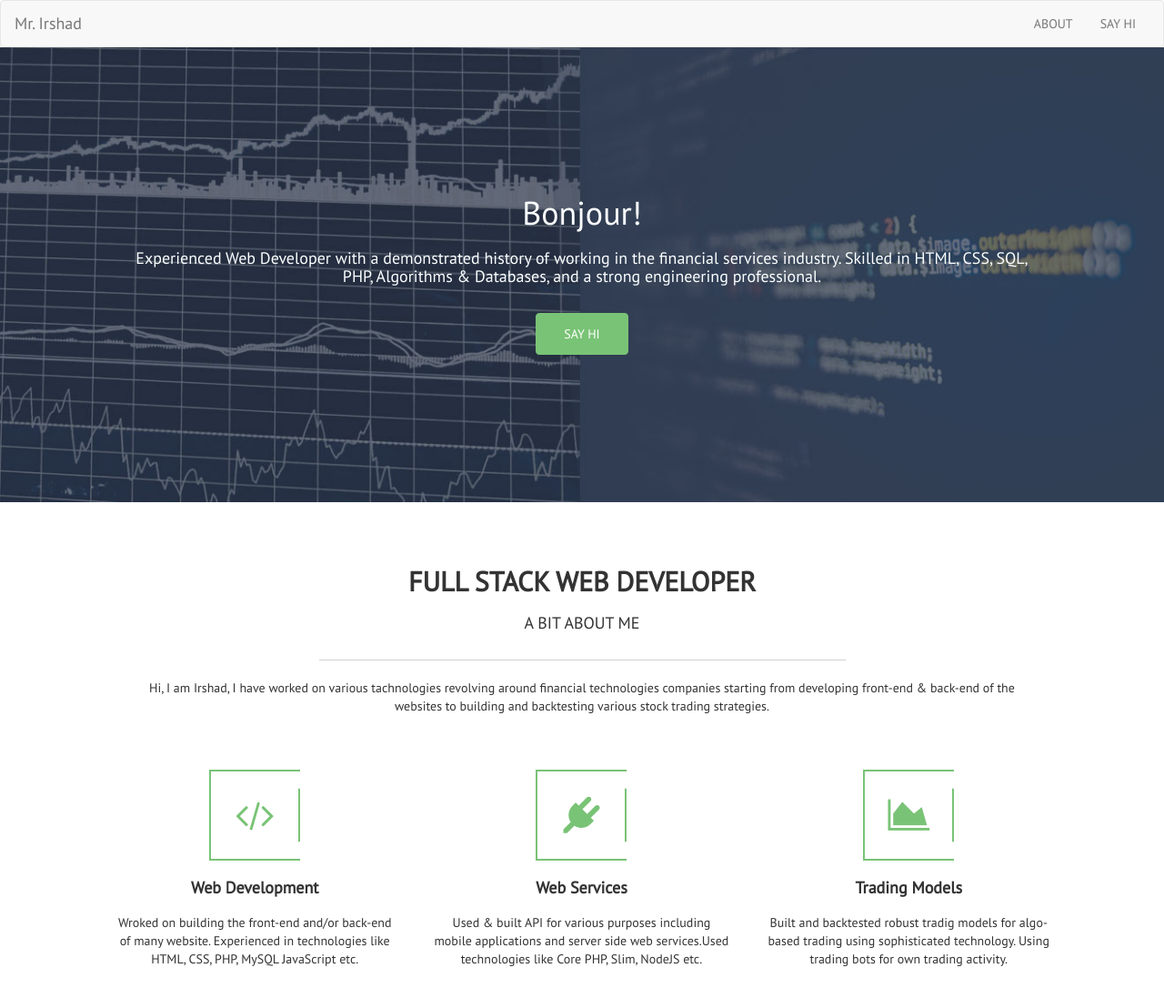
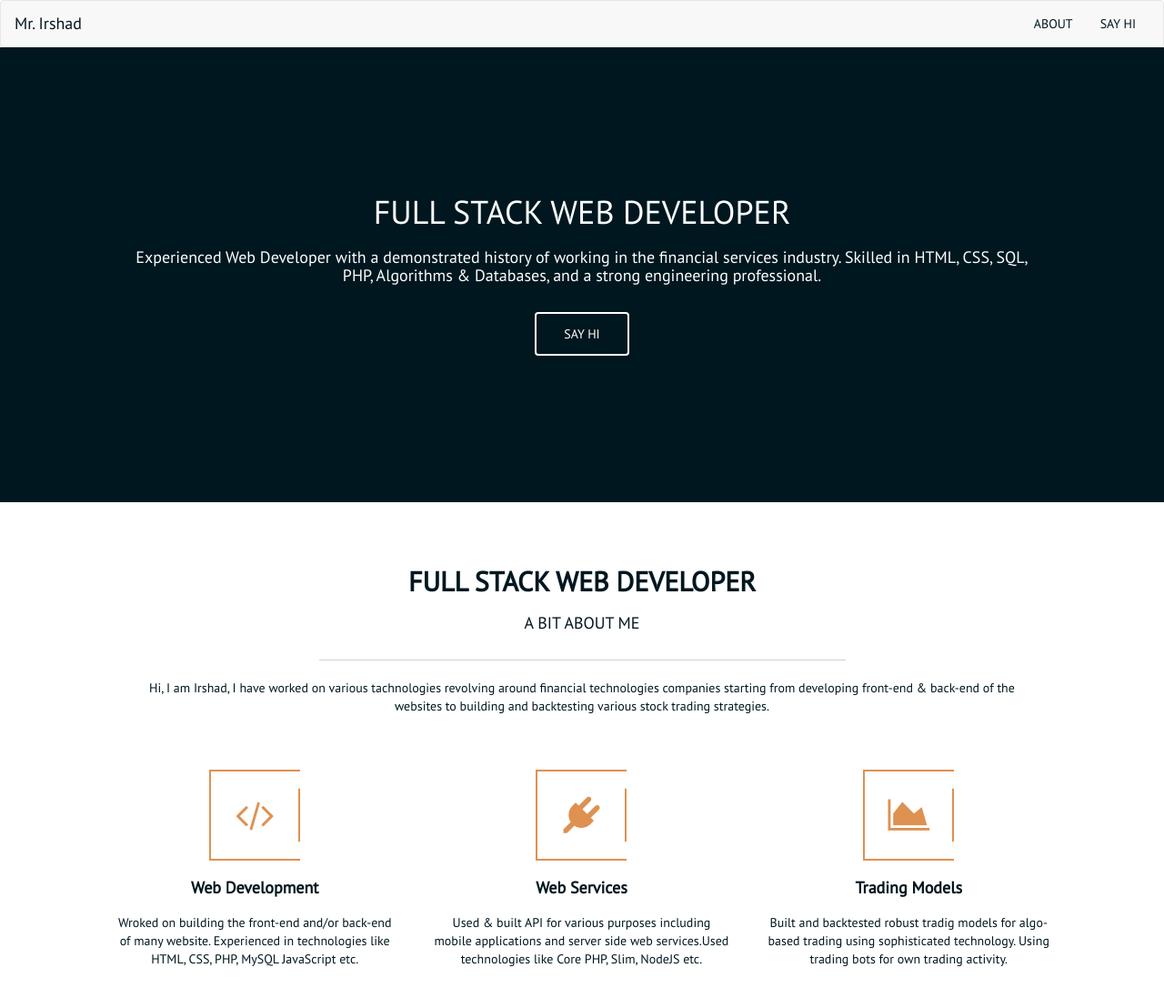
Before and after one commit to irshad437/irshad437.github.io, a plain HTML site: page index.html in a window 1280 px wide. Shown: the top 1097 px of the page at 91% size. Drawn offline with Linux system fonts and the light colour scheme.

Commit message:
color scheme updated

```diff
--- a/css/style.css
+++ b/css/style.css
@@ -10,6 +10,12 @@
 
 html, body{
 	font-family: 'ptsans', sans-serif !important;
+	color: #00171F !important;
+}
+
+.navbar-default .navbar-brand,
+.navbar-default .navbar-nav>li>a{
+	color: #00171F !important;
 }
 
 .fw7{
@@ -43,11 +49,12 @@ and (min-width : 1224px) {
 
 .cover{
 	justify-content: center;
-	background-image: url(../images/cover-2.jpg);
-	background-size: cover;
+	/*background-image: url(../images/cover-2.jpg);*/
+	/*background-size: cover;*/
 	height: 500px;
 	width: 100%;
 	color: #fbffff;
+	background-color: #00171f;
 }
 
 .cover *, .about-us .flexcolcen *{
@@ -80,15 +87,15 @@ and (min-width : 1224px) {
 	width: 100px;
 	height: 100px;
 	background-color: #fff;
-    border: 2px solid #79C376;
-    color: #79C376;
+    border: 2px solid #DE9151;
+    color: #DE9151;
 	font-size: 40px;
 	position: relative;
 }
 
 .about-container .img:hvoer{
 	background-color: #fff;
-	color: #79C376;
+	color: #DE9151;
 	width: 1000px;
 }
 
@@ -138,19 +145,19 @@ and (min-width : 1224px) {
 	background-color: #79C376;
 }
 
-.btn-green{
-	background-color: #79C376;
-	border-color: #79C376;
+.btn-hollow{
+	background-color: #00171f;
+	border: 2px solid #ffffff;
 	color: #fff;
 	margin: 20px;
 	padding: 12px 30px;
 	transition: all 0.3s ease-in-out;
 }
 
-.btn-green:hover, .btn-green:focus, .btn-green:active{
-	background-color: #fff;
-	opacity: 0.8;
-	color: #79C376;
+.btn-hollow:hover, .btn-hollow:focus, .btn-hollow:active{
+	background-color: #ffffff;
+	border: 2px solid #ffffff;
+	color: #00171f;
 }
 
 
--- a/index.html
+++ b/index.html
@@ -6,10 +6,10 @@
 	<link rel="shortcut icon" type="image/png" href="images/favicon.ico"/>
 	<link rel="stylesheet" type="text/css" href="vendor/bootstrap/css/bootstrap.min.css">
 	<link rel="stylesheet" type="text/css" href="vendor/font-awesome/css/font-awesome.min.css">
-	<link rel="stylesheet" type="text/css" href="css/style.css">
 	<!-- scripts -->
 	<script src="vendor/jquery/jquery-3.3.1.min.js"></script>
 	<script src="vendor/bootstrap/js/bootstrap.min.js"></script>
+	<link rel="stylesheet" type="text/css" href="css/style.css">
 </head>
 <body>
 
@@ -37,9 +37,9 @@
   </div><!-- /.container-fluid -->
 </nav>
 <div class="cover flexcolcen">
-	<h1>Bonjour!</h1>
+	<h1>FULL STACK WEB DEVELOPER</h1>
 	<h4>Experienced Web Developer with a demonstrated history of working in the financial services industry. Skilled in HTML, CSS, SQL, PHP, Algorithms &amp; Databases, and a strong engineering professional.</h4>
-	<a href="#" class="btn btn-default btn-green">SAY HI</a>
+	<a href="mailto:coderirshad@gmail.com" target="_top" class="btn btn-default btn-hollow">SAY HI</a>
 </div>
 
 <!-- SECTION 2 -->
```
Also changed, not shown: README.txt (added), images/cover.jpg (deleted).
